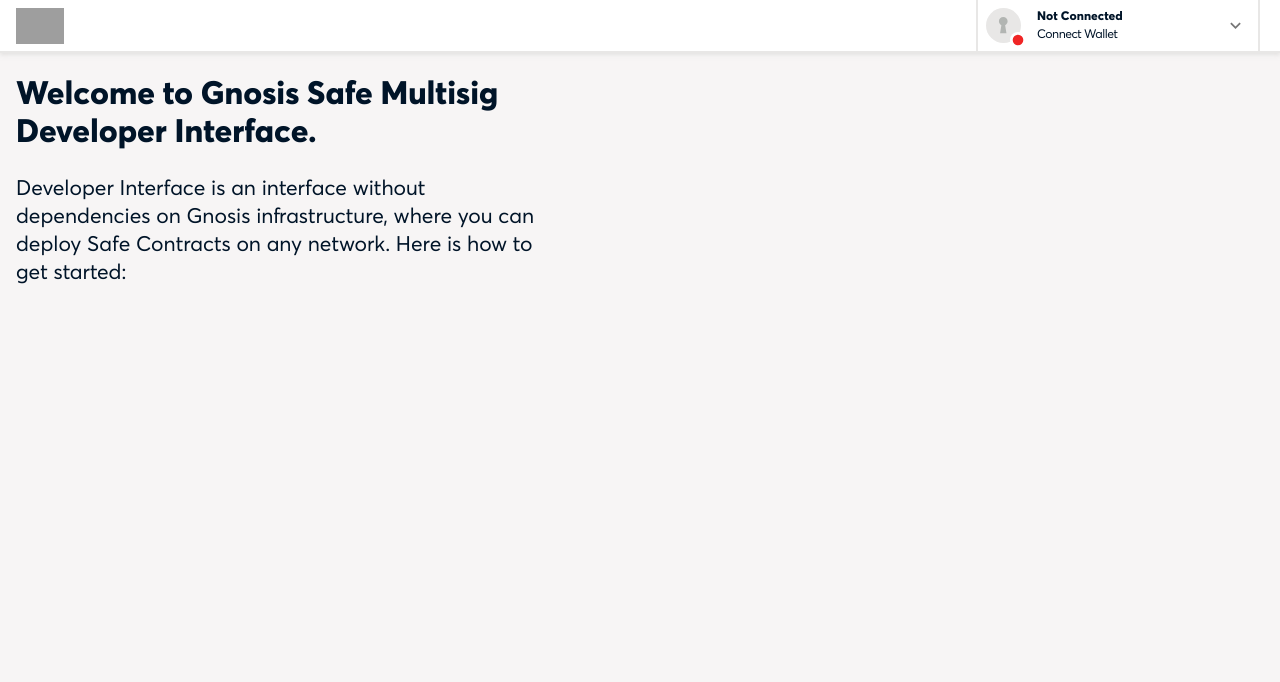
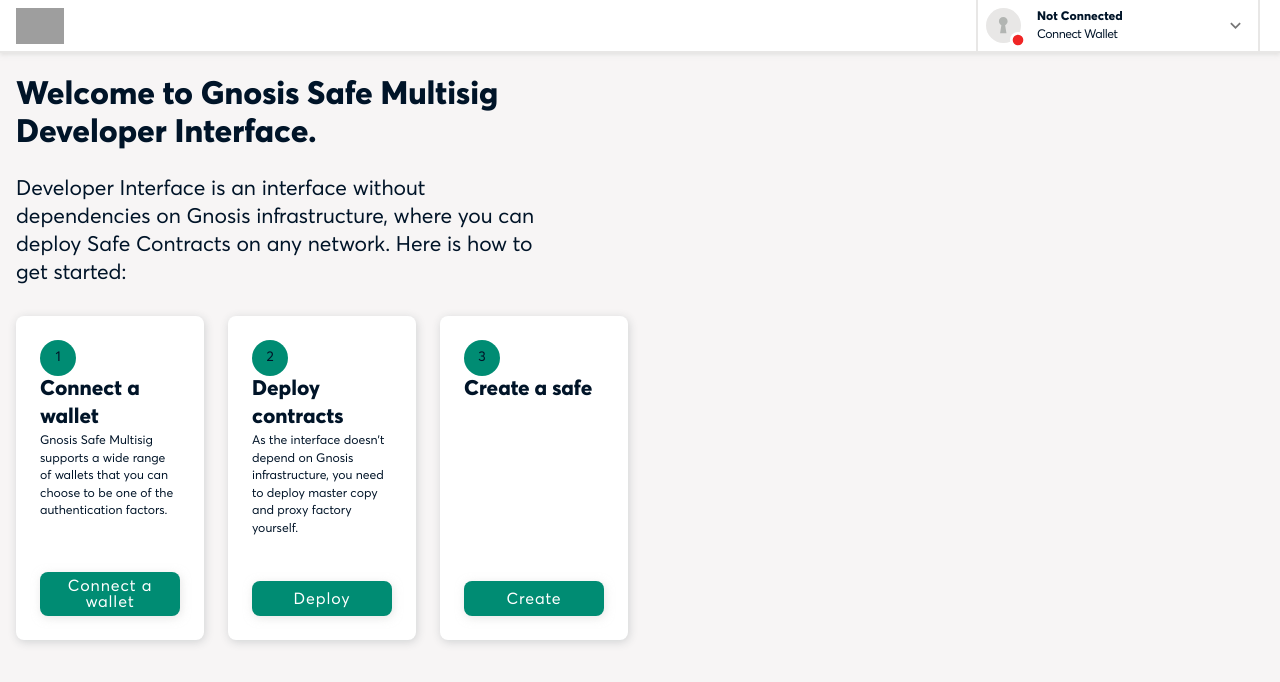
Before and after one commit to safe-global/safe-apps-sdk, a React (Create React App) app in the folder packages/safe-apps-developer-ui/: page / in a window 1280 px wide. Shown: the top 682 px of the page. Built offline with nearby package versions, Linux system fonts and the light colour scheme; grey boxes are pictures that could not be loaded; what web3modal would draw is missing.

Commit message:
welcome page layout

```diff
--- /dev/null
+++ b/packages/safe-apps-developer-ui/src/components/Card.tsx
@@ -0,0 +1,35 @@
+import styled from 'styled-components';
+import { fade } from '@material-ui/core/styles/colorManipulator';
+
+const StyledCard = styled.div`
+  box-shadow: 1px 2px 10px 0 ${({ theme }) => fade(theme.colors.shadow.color, 0.18)};
+  border-radius: 8px;
+  padding: 24px;
+  background-color: ${({ theme }) => theme.colors.white};
+  position: relative;
+`;
+
+const Disabled = styled.div`
+  opacity: 0.5;
+  position: absolute;
+  height: 100%;
+  width: 100%;
+  background-color: ${({ theme }) => theme.colors.white};
+  z-index: 1;
+  top: 0;
+  left: 0;
+`;
+
+type Props = {
+  className?: string;
+  disabled?: boolean;
+} & React.HTMLAttributes<HTMLDivElement>;
+
+const Card: React.FC<Props> = ({ className, children, disabled, ...rest }): React.ReactElement => (
+  <StyledCard className={className} {...rest}>
+    {disabled && <Disabled />}
+    {children}
+  </StyledCard>
+);
+
+export { Card };
--- /dev/null
+++ b/packages/safe-apps-developer-ui/src/components/Dot.tsx
@@ -0,0 +1,22 @@
+import styled from 'styled-components';
+import { ThemeColors } from '../styles/styled-theme';
+
+type Props = {
+  className?: string;
+  color: ThemeColors;
+  children: React.ReactNode;
+};
+
+const StyledDot = styled.div<Props>`
+  display: flex;
+  align-items: center;
+  justify-content: center;
+  border-radius: 50%;
+  height: 36px;
+  width: 36px;
+  background-color: ${({ theme, color }) => theme.colors[color]};
+`;
+
+const Dot = ({ children, ...rest }: Props): React.ReactElement => <StyledDot {...rest}>{children}</StyledDot>;
+
+export { Dot };
--- a/packages/safe-apps-developer-ui/src/index.tsx
+++ b/packages/safe-apps-developer-ui/src/index.tsx
@@ -1,7 +1,9 @@
 import React from 'react';
 import ReactDOM from 'react-dom';
+import { ThemeProvider as StyledThemeProvider } from 'styled-components';
 import { ThemeProvider as MuiThemeProvider } from '@material-ui/core/styles';
 import { theme as muiTheme } from 'src/styles/mui';
+import { theme as styledTheme } from 'src/styles/styled-theme';
 import GlobalStyle from 'src/styles/global';
 import reportWebVitals from './reportWebVitals';
 import App from './App';
@@ -9,14 +11,16 @@
 ReactDOM.render(
   <React.StrictMode>
     <GlobalStyle />
-    <MuiThemeProvider theme={muiTheme}>
-      <App />
-    </MuiThemeProvider>
+    <StyledThemeProvider theme={styledTheme}>
+      <MuiThemeProvider theme={muiTheme}>
+        <App />
+      </MuiThemeProvider>
+    </StyledThemeProvider>
   </React.StrictMode>,
   document.getElementById('root'),
 );
 
 // If you want to start measuring performance in your app, pass a function
-// to log results (for example: reportWebVitals(consohttp://localhost:3000/le.log))
+// to log results (for example: reportWebVitals(console.log))
 // or send to an analytics endpoint. Learn more: https://bit.ly/CRA-vitals
 reportWebVitals(console.log);
--- a/packages/safe-apps-developer-ui/src/pages/Welcome.tsx
+++ b/packages/safe-apps-developer-ui/src/pages/Welcome.tsx
@@ -1,7 +1,10 @@
 import Typography from '@material-ui/core/Typography';
 import Grid from '@material-ui/core/Grid';
+import Button from '@material-ui/core/Button';
 import { makeStyles } from '@material-ui/core/styles';
 import { lg, md } from 'src/styles/variables';
+import { Card } from 'src/components/Card';
+import { Dot } from 'src/components/Dot';
 
 const useStyles = makeStyles({
   pageContainer: {
@@ -10,21 +13,72 @@
   heading: {
     margin: `${lg} 0`,
   },
+  stepsContainer: {
+    marginTop: md,
+  },
+  interfaceDescription: {
+    fontWeight: 400,
+  },
+  stepCard: {
+    height: 276,
+    display: 'flex',
+    flexDirection: 'column',
+  },
+  btn: {
+    marginTop: 'auto',
+  },
 });
 
 const WelcomePage = (): React.ReactElement => {
   const classes = useStyles();
 
   return (
-    <Grid container className={classes.pageContainer}>
+    <Grid container direction="column" className={classes.pageContainer}>
       <Grid item xs={5}>
         <Typography className={classes.heading} variant="h3">
           Welcome to Gnosis Safe Multisig Developer Interface.
         </Typography>
-        <Typography variant="h5">
+        <Typography className={classes.interfaceDescription} variant="h5" component="p">
           Developer Interface is an interface without dependencies on Gnosis infrastructure, where you can deploy Safe
           Contracts on any network. Here is how to get started:
         </Typography>
+      </Grid>
+      <Grid container spacing={3} className={classes.stepsContainer}>
+        <Grid item xs={2}>
+          <Card className={classes.stepCard}>
+            <Dot color="primary">1</Dot>
+            <Typography variant="h5">Connect a wallet</Typography>
+            <Typography variant="body2">
+              Gnosis Safe Multisig supports a wide range of wallets that you can choose to be one of the authentication
+              factors.
+            </Typography>
+            <Button type="button" variant="contained" color="primary" className={classes.btn}>
+              Connect a wallet
+            </Button>
+          </Card>
+        </Grid>
+        <Grid item xs={2}>
+          <Card className={classes.stepCard}>
+            <Dot color="primary">2</Dot>
+            <Typography variant="h5">Deploy contracts</Typography>
+            <Typography variant="body2">
+              As the interface doesn't depend on Gnosis infrastructure, you need to deploy master copy and proxy factory
+              yourself.
+            </Typography>
+            <Button type="button" variant="contained" color="primary" className={classes.btn}>
+              Deploy
+            </Button>
+          </Card>
+        </Grid>
+        <Grid item xs={2}>
+          <Card className={classes.stepCard}>
+            <Dot color="primary">3</Dot>
+            <Typography variant="h5">Create a safe</Typography>
+            <Button type="button" variant="contained" color="primary" className={classes.btn}>
+              Create
+            </Button>
+          </Card>
+        </Grid>
       </Grid>
     </Grid>
   );
--- a/packages/safe-apps-developer-ui/src/styles/mui.ts
+++ b/packages/safe-apps-developer-ui/src/styles/mui.ts
@@ -21,8 +21,10 @@
       fontSize: '2.3rem',
       fontWeight: 800,
     },
+    h5: { fontWeight: 800 },
     h6: {
       fontSize: '1.15rem',
+      fontWeight: 800,
     },
   },
   overrides: {
--- /dev/null
+++ b/packages/safe-apps-developer-ui/src/styles/styled-theme.ts
@@ -0,0 +1,45 @@
+const theme = {
+  colors: {
+    primary: '#008C73',
+    primaryLight: '#A1D2CA',
+    primaryHover: '#005546',
+
+    secondary: '#001428',
+    secondaryLight: '#B2B5B2',
+    secondaryHover: '#5D6D74',
+
+    error: '#DB3A3D',
+    errorHover: '#C31717',
+
+    text: '#001428',
+    icon: '#B2B5B2',
+    placeHolder: '#5D6D74',
+    inputField: '#F0EFEE',
+
+    separator: '#E8E7E6',
+    rinkeby: '#E8673C',
+    pendingTagHover: '#FBE5C5',
+    tag: '#D4D5D3',
+    background: '#F7F5F5',
+    white: '#ffffff',
+    warning: '#FFC05F',
+
+    disabled: {
+      opacity: 0.5,
+    },
+    overlay: {
+      opacity: 0.75,
+      color: '#E8E7E6',
+    },
+    shadow: {
+      blur: '18px',
+      opacity: 0.75,
+      color: '#28363D',
+    },
+  },
+};
+
+export type Theme = typeof theme;
+export type ThemeColors = keyof Theme['colors'];
+
+export { theme };
```
Also changed, not shown: packages/safe-apps-developer-ui/src/styles/styled-components.d.ts (added, +7 -0 lines).
